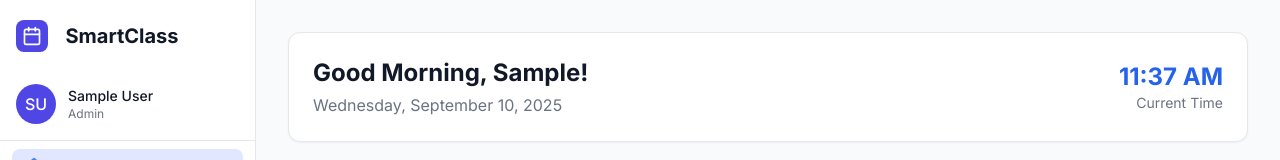
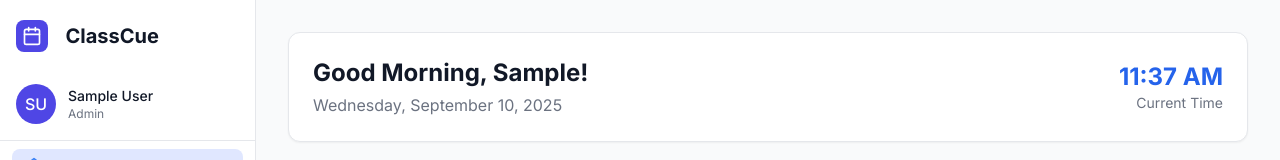
Before and after one commit to me-priyanshi/sih25, a React (Create React App) app: page / in a window 1280 px wide. Shown: the top 160 px of the page. Built offline with nearby package versions, Linux system fonts and the light colour scheme; sample sign-in values are in the browser's storage.

Commit message:
Update Navigation.js
app name changed

```diff
--- a/src/components/shared/Navigation.js
+++ b/src/components/shared/Navigation.js
@@ -100,7 +100,7 @@ const Navigation = ({ activeTab, setActiveTab }) => {
             <div className="w-8 h-8 bg-primary-600 rounded-lg flex items-center justify-center">
               <Calendar className="w-5 h-5 text-white" />
             </div>
-            <span className={`ml-2 text-xl font-bold ${theme === 'dark' ? 'text-white' : 'text-gray-900'}`}>&nbsp;&nbsp;SmartClass</span>
+            <span className={`ml-2 text-xl font-bold ${theme === 'dark' ? 'text-white' : 'text-gray-900'}`}>&nbsp;&nbsp;ClassCue</span>
           </div>
 
           {/* User Info */}
@@ -139,7 +139,7 @@ const Navigation = ({ activeTab, setActiveTab }) => {
             <div className="w-8 h-8 bg-primary-600 rounded-lg flex items-center justify-center">
               <Calendar className="w-5 h-5 text-white" />
             </div>
-            <span className={`ml-2 text-lg font-bold ${theme === 'dark' ? 'text-white' : 'text-gray-900'}`}>SmartClass</span>
+            <span className={`ml-2 text-lg font-bold ${theme === 'dark' ? 'text-white' : 'text-gray-900'}`}>ClassCue</span>
           </div>
 
           <div className="flex items-center space-x-3">
@@ -172,7 +172,7 @@ const Navigation = ({ activeTab, setActiveTab }) => {
                   <div className="w-8 h-8 bg-primary-600 rounded-lg flex items-center justify-center">
                     <Calendar className="w-5 h-5 text-white" />
                   </div>
-                  <span className={`ml-2 text-lg font-bold ${theme === 'dark' ? 'text-white' : 'text-gray-900'}`}>SmartClass</span>
+                  <span className={`ml-2 text-lg font-bold ${theme === 'dark' ? 'text-white' : 'text-gray-900'}`}>ClassCue</span>
                 </div>
                 <button
                   onClick={() => setIsMobileMenuOpen(false)}
```
